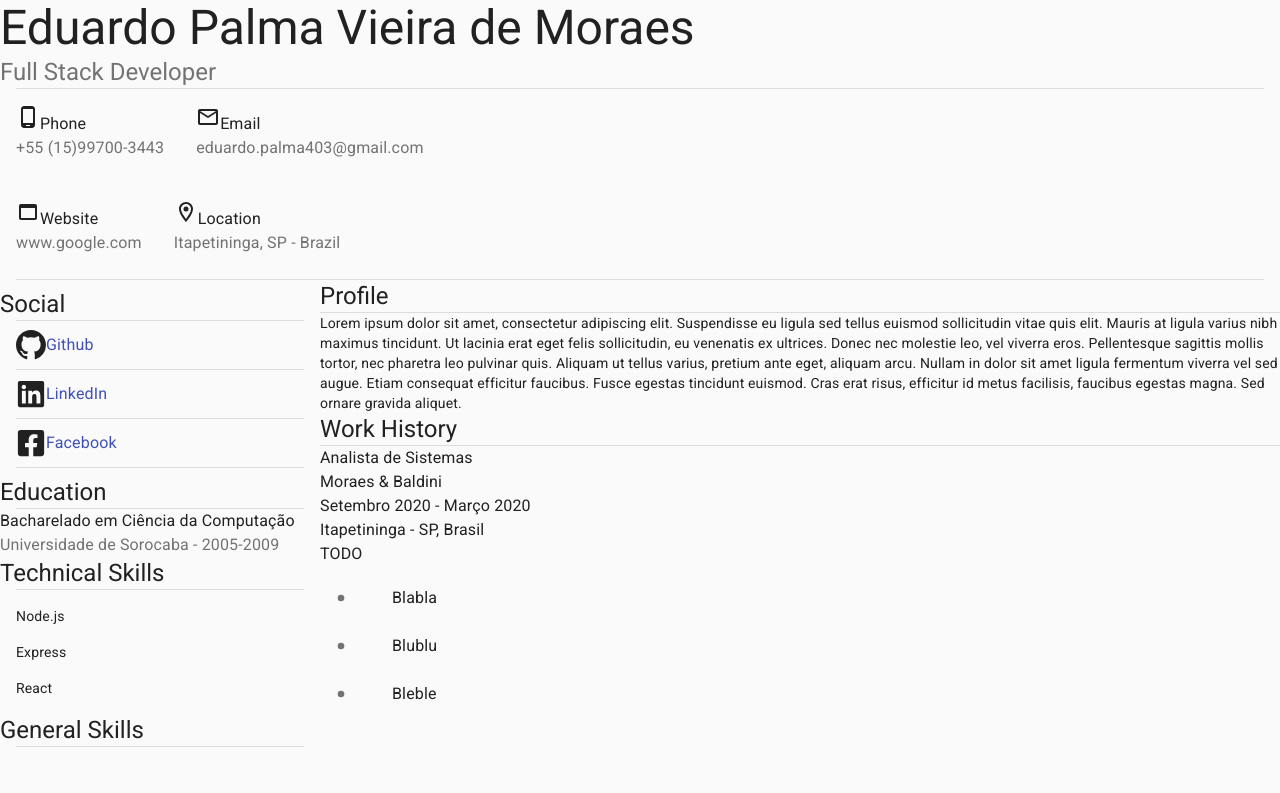
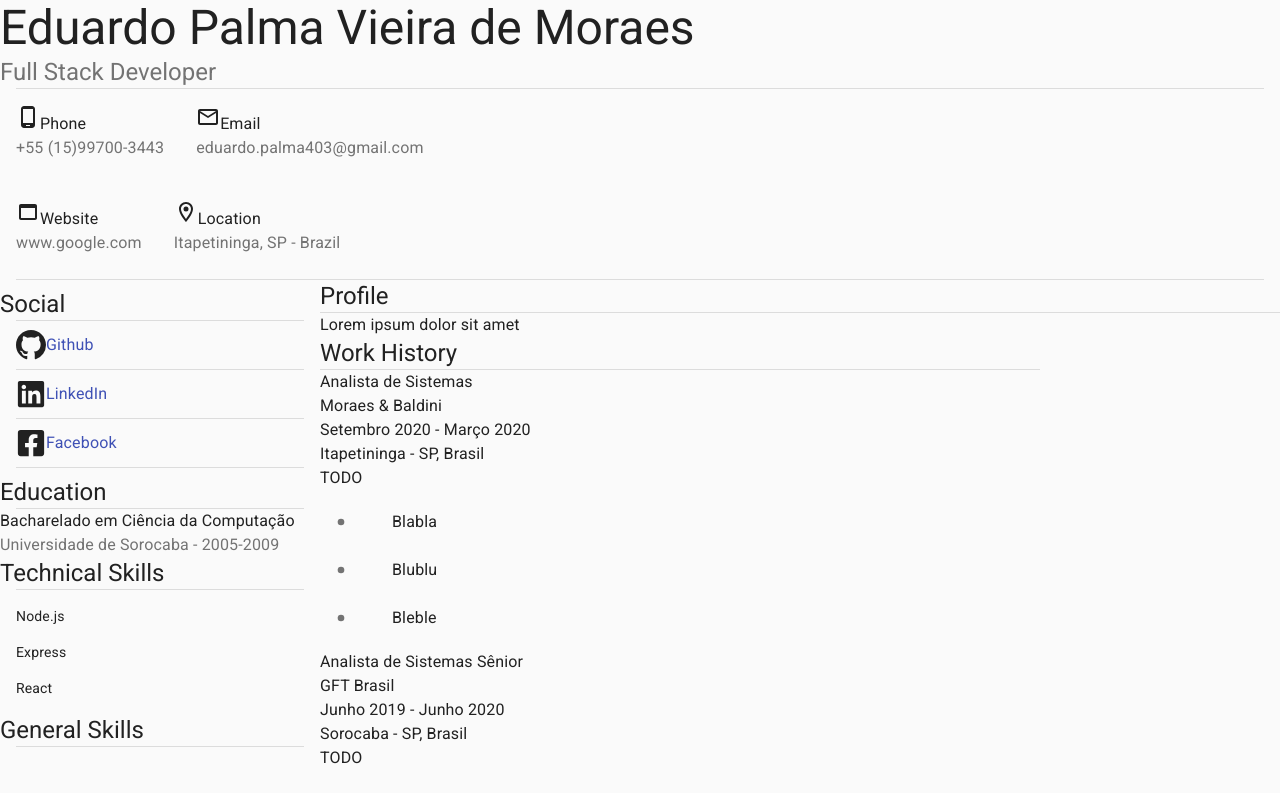
Before and after one commit to eduardopvm/react-cv, a React (Create React App) app: page / in a window 1280 px wide. Shown: the top 793 px of the page. Built offline with nearby package versions, Linux system fonts and the light colour scheme.

Commit message:
made main content completely dynamic

```diff
--- a/src/Layout.js
+++ b/src/Layout.js
@@ -3,16 +3,15 @@ import Grid from "@material-ui/core/Grid";
 
 import Header from "./Header";
 import Sidebar from "./Sidebar";
-import WorkHistory from "./WorkHistory";
+import MainContent from "./MainContent";
 
 export default function Layout(props) {
-  console.log("layout props: ", props);
   return (
     <React.Fragment>
       <Header />
       <Grid container>
         <Sidebar />
-        <WorkHistory history={props.data.history} />
+        <MainContent data={props.data} />
       </Grid>
     </React.Fragment>
   );
--- /dev/null
+++ b/src/MainContent.js
@@ -0,0 +1,13 @@
+import Grid from "@material-ui/core/Grid";
+
+import ProfissionalProfile from "./ProfissionalProfile";
+import WorkHistory from "./WorkHistory";
+
+export default function MainContent(props) {
+  return (
+    <Grid item xs={9}>
+      <ProfissionalProfile profileText={props.data.profile} />
+      <WorkHistory history={props.data.history} />
+    </Grid>
+  );
+}
--- a/src/Personal.js
+++ /dev/null
@@ -1,25 +0,0 @@
-import React from "react";
-import Typography from "@material-ui/core/Typography";
-import Box from "@material-ui/core/Box";
-import Divider from "@material-ui/core/Divider";
-
-export default function Personal() {
-  return (
-    <React.Fragment>
-      <Typography variant="h5">Profile</Typography>
-      <Divider />
-      <Box>
-        Lorem ipsum dolor sit amet, consectetur adipiscing elit. Suspendisse eu
-        ligula sed tellus euismod sollicitudin vitae quis elit. Mauris at ligula
-        varius nibh maximus tincidunt. Ut lacinia erat eget felis sollicitudin,
-        eu venenatis ex ultrices. Donec nec molestie leo, vel viverra eros.
-        Pellentesque sagittis mollis tortor, nec pharetra leo pulvinar quis.
-        Aliquam ut tellus varius, pretium ante eget, aliquam arcu. Nullam in
-        dolor sit amet ligula fermentum viverra vel sed augue. Etiam consequat
-        efficitur faucibus. Fusce egestas tincidunt euismod. Cras erat risus,
-        efficitur id metus facilisis, faucibus egestas magna. Sed ornare gravida
-        aliquet.
-      </Box>
-    </React.Fragment>
-  );
-}
--- /dev/null
+++ b/src/ProfissionalProfile.js
@@ -0,0 +1,13 @@
+import React from "react";
+import Typography from "@material-ui/core/Typography";
+import Divider from "@material-ui/core/Divider";
+
+export default function Personal(props) {
+  return (
+    <React.Fragment>
+      <Typography variant="h5">Profile</Typography>
+      <Divider />
+      <Typography>{props.profileText}</Typography>
+    </React.Fragment>
+  );
+}
--- a/src/WorkHistory.js
+++ b/src/WorkHistory.js
@@ -1,18 +1,23 @@
 import Typography from "@material-ui/core/Typography";
+import Box from "@material-ui/core/Box";
 import Grid from "@material-ui/core/Grid";
 import Divider from "@material-ui/core/Divider";
 
-import Personal from "./Personal";
 import WorkHistoryItem from "./WorkHistoryItem";
 
 export default function WorkHistory(props) {
-  console.log("WorkHistory: ", props.history);
+  const workHistory = [];
+  props.history.map((list, index) => {
+    workHistory.push(
+      <WorkHistoryItem history={props.history[index]} key={index} />
+    );
+  });
+
   return (
     <Grid item xs={9}>
-      <Personal />
       <Typography variant="h5">Work History</Typography>
       <Divider />
-      <WorkHistoryItem history={props.history[0]} />
+      <Box>{workHistory}</Box>
     </Grid>
   );
 }
--- a/src/data/cv_data_pt-br.json
+++ b/src/data/cv_data_pt-br.json
@@ -10,7 +10,7 @@
     "linkedin": "https://www.linkedin.com/in/eduardo-pvm",
     "facebook": ""
   },
-  "profile": "",
+  "profile": "Lorem ipsum dolor sit amet",
   "technical_skills": [],
   "general_skills": [],
   "languague_skills": [],
@@ -36,7 +36,11 @@
       "job_start": "Junho 2019",
       "job_end": "Junho 2020",
       "description": "TODO",
-      "highlights": []
+      "highlights": [
+        "Blabla",
+        "Blublu",
+        "Bleble"
+      ]
     },
     {
       "role": "Desenvolvedor Freelance",
@@ -45,7 +49,11 @@
       "job_start": "Janeiro 2019",
       "job_end": "Junho 2019",
       "description": "TODO",
-      "highlights": []
+      "highlights": [
+        "Blabla",
+        "Blublu",
+        "Bleble"
+      ]
     },
     {
       "role": "Analista de Sistemas Pleno",
@@ -54,7 +62,11 @@
       "job_start": "Março 2016",
       "job_end": "Dezembro 2018",
       "description": "TODO",
-      "highlights": []
+      "highlights": [
+        "Blabla",
+        "Blublu",
+        "Bleble"
+      ]
     },
     {
       "role": "Software Engineer",
@@ -63,7 +75,11 @@
       "job_start": "Novembro 2013",
       "job_end": "Outubro 2015",
       "description": "TODO",
-      "highlights": []
+      "highlights": [
+        "Blabla",
+        "Blublu",
+        "Bleble"
+      ]
     },
     {
       "role": "Analista de Sistemas Jr. -> Pleno",
@@ -72,7 +88,11 @@
       "job_start": "Setembro 2011",
       "job_end": "Novembro 2013",
       "description": "TODO",
-      "highlights": []
+      "highlights": [
+        "Blabla",
+        "Blublu",
+        "Bleble"
+      ]
     },
     {
       "role": "Programador Jr. -> Programador Sr.",
@@ -81,7 +101,11 @@
       "job_start": "Janeiro 2010",
       "job_end": "Setembro 2011",
       "description": "TODO",
-      "highlights": []
+      "highlights": [
+        "Blabla",
+        "Blublu",
+        "Bleble"
+      ]
     }
   ]
 }
```
